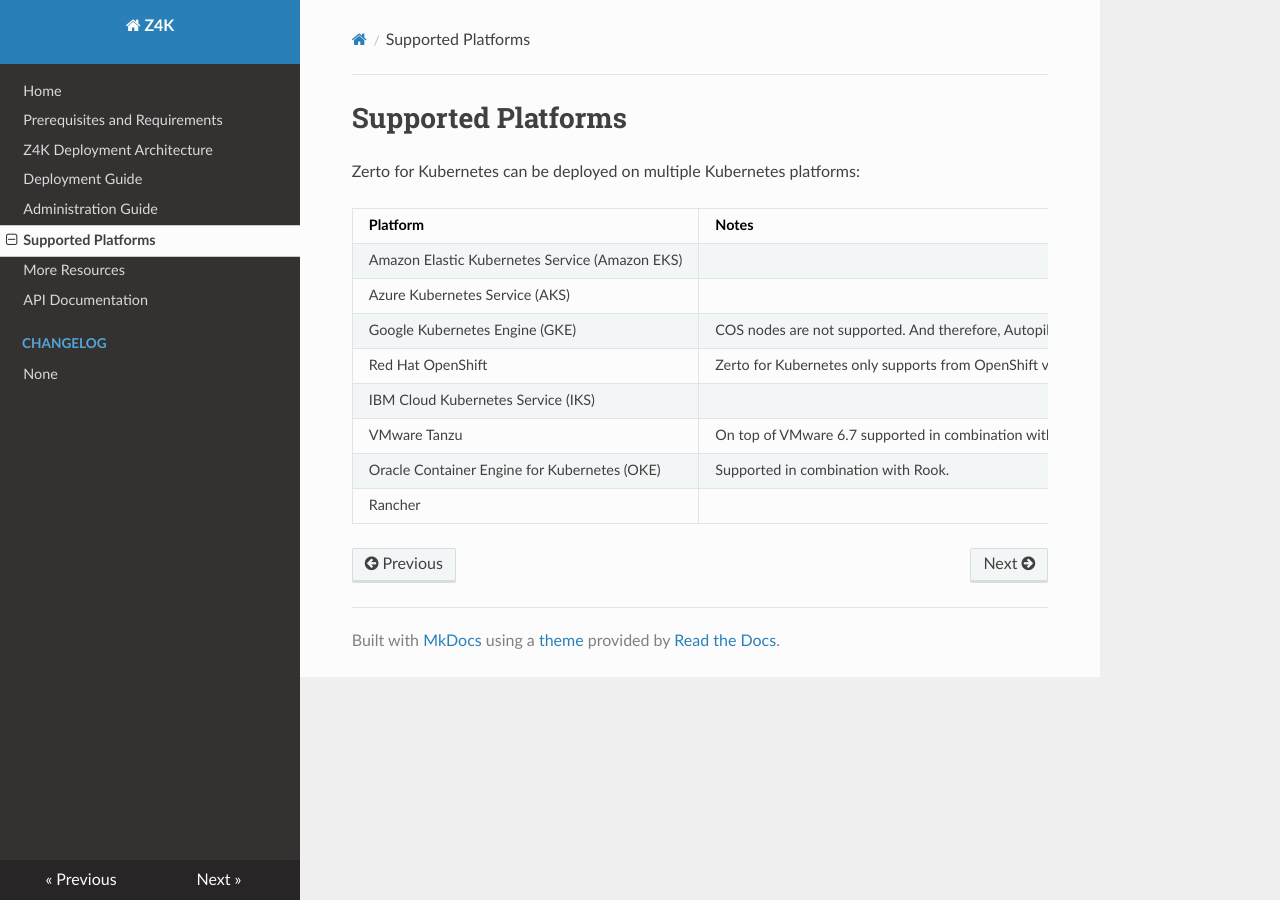
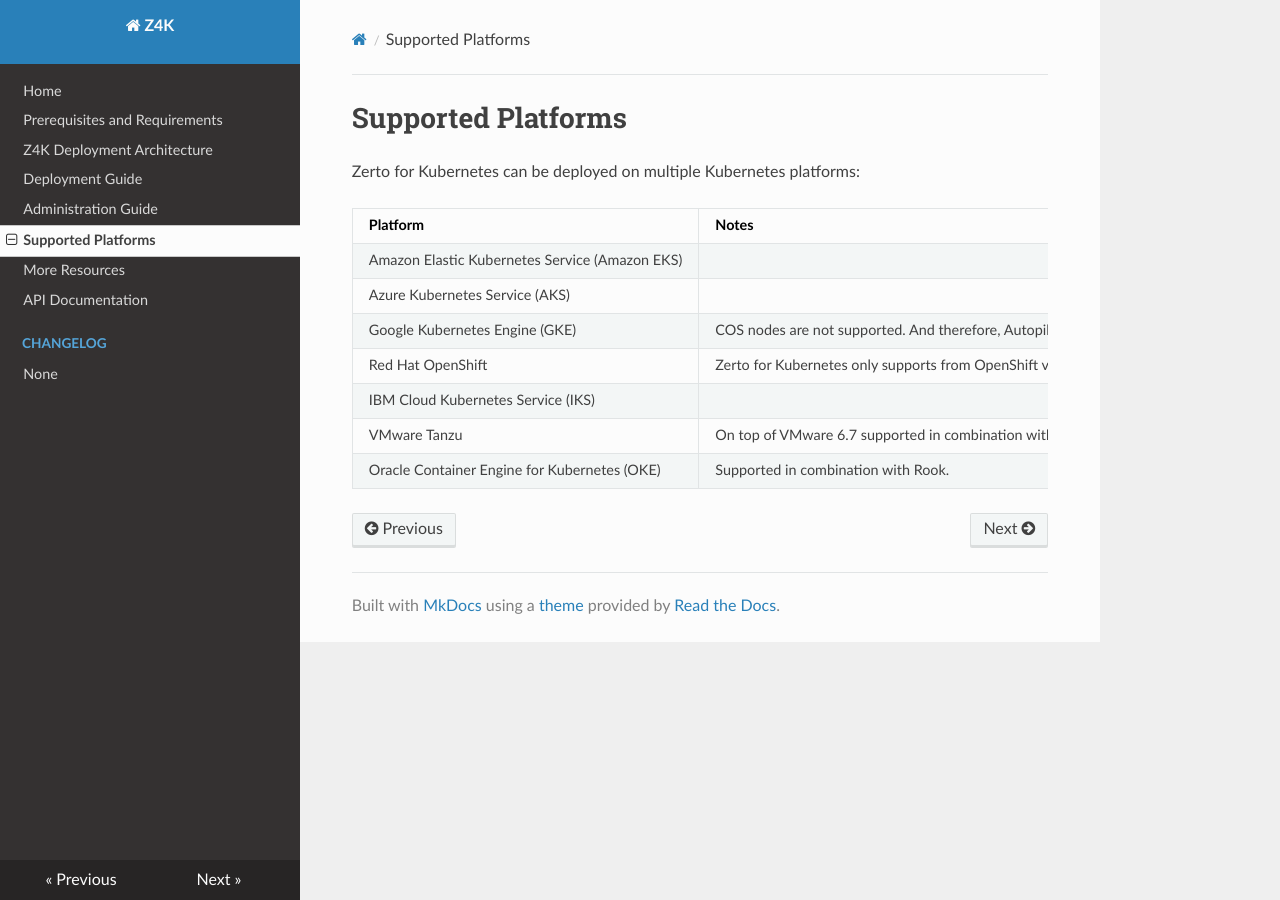
Before and after one commit to ZertoPublic/Z4K, an MkDocs documentation site: the page built from docs/SupportedPlatforms.md, in a window 1280 px wide. Built offline with MkDocs 1.6.1, drawn with Linux system fonts in a browser that asks for light colours.

Commit message:
Update SupportedPlatforms.md
Remove reference to Rancher under supported platforms

```diff
--- a/docs/SupportedPlatforms.md
+++ b/docs/SupportedPlatforms.md
@@ -10,5 +10,4 @@
 | Red Hat OpenShift  | Zerto for Kubernetes only supports from OpenShift version 4.6 or higher.  |
 | IBM Cloud Kubernetes Service (IKS)  |    |
 | VMware Tanzu  | On top of VMware 6.7 supported in combination with Rook. From VMware 7.0u2 and onwards full native support. VMware Tanzu Kubernetes Grid (TKG) will be supported by Zerto for Kubernetes at a later date, pending compliance from VMware.  |
-| Oracle Container Engine for Kubernetes (OKE) | Supported in combination with Rook. |
-| Rancher ||
+| Oracle Container Engine for Kubernetes (OKE) | Supported in combination with Rook. ||
```
